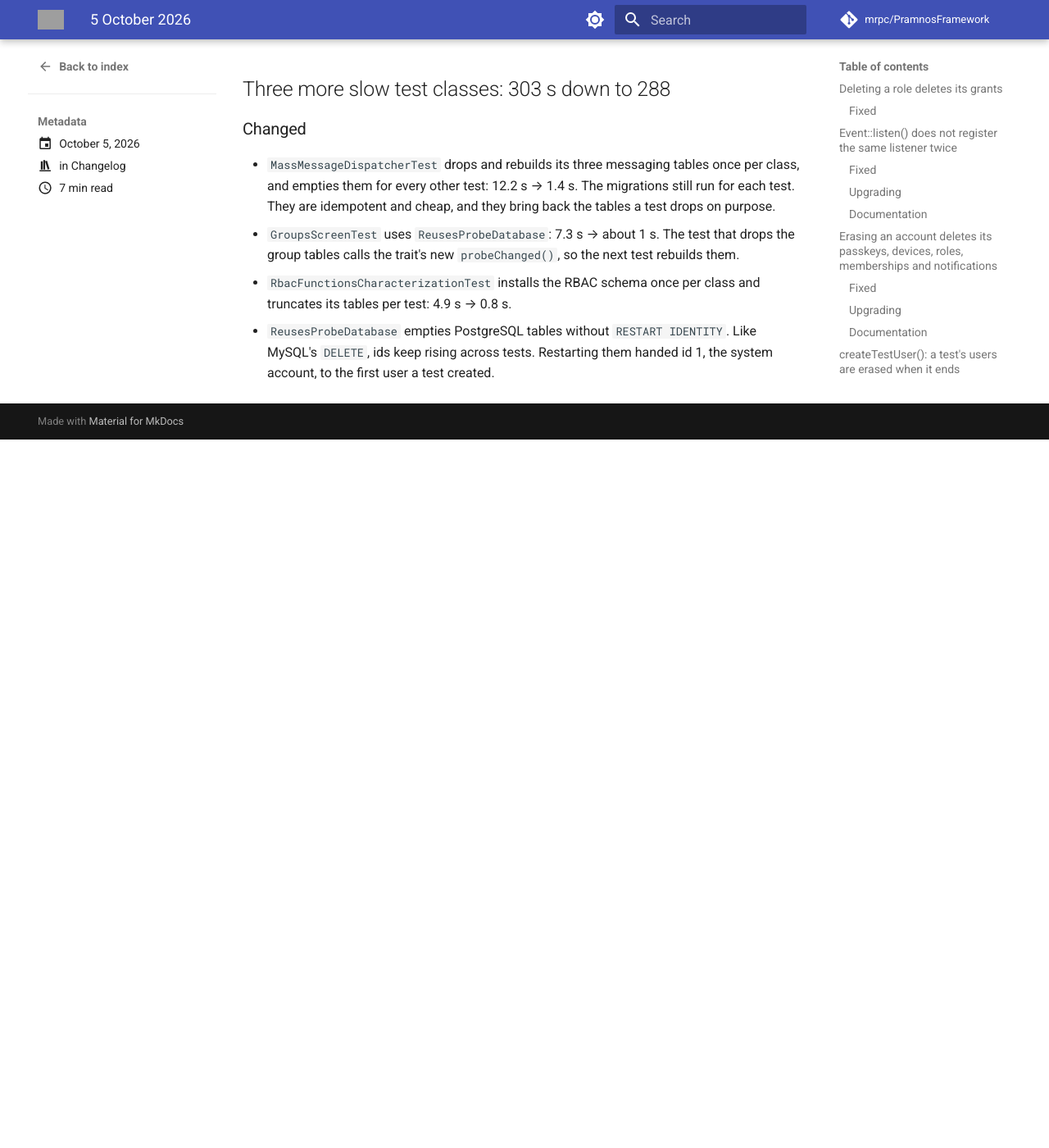
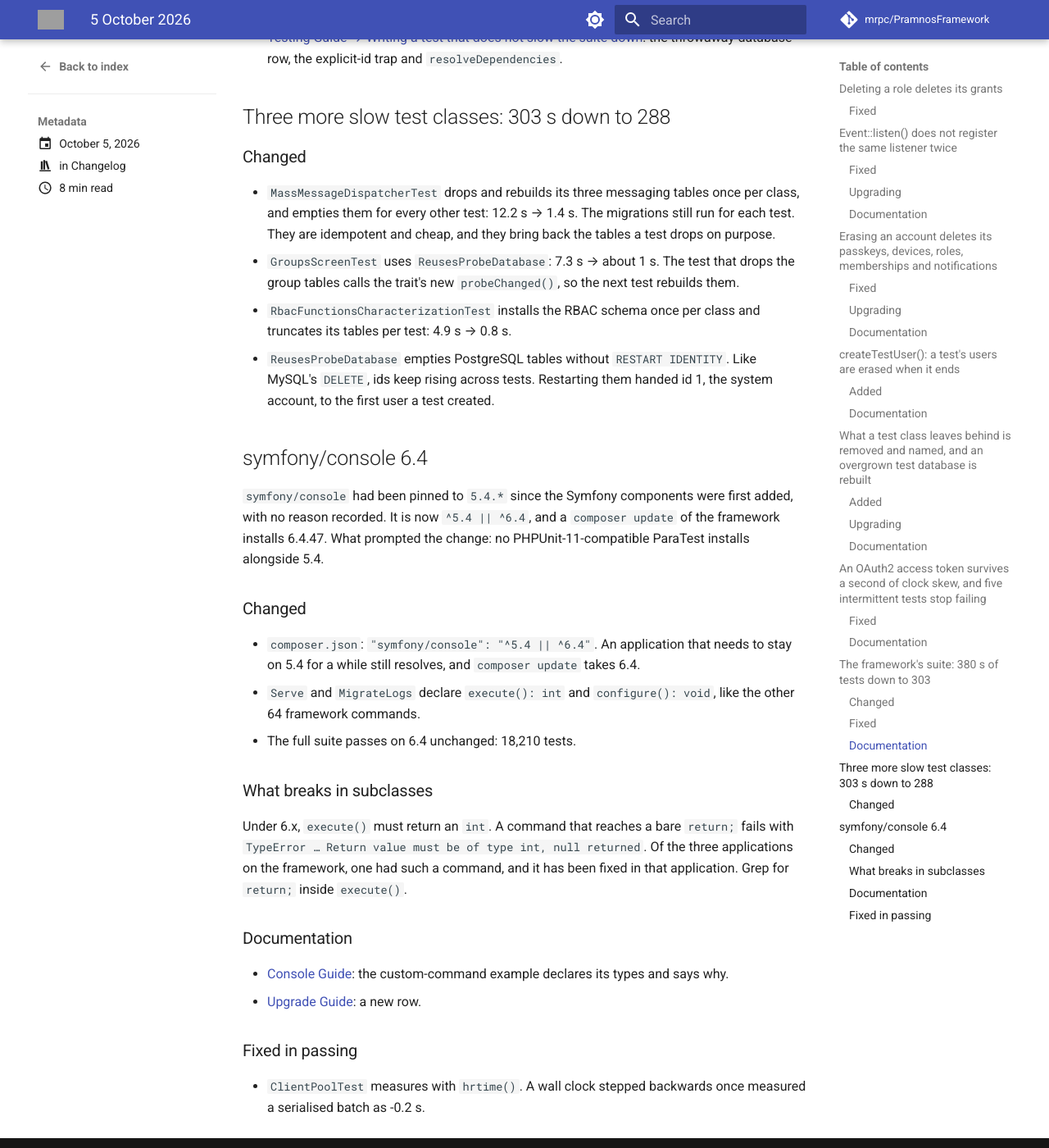
Before and after one commit to mrpc/PramnosFramework, an MkDocs documentation site: the page built from docs/version-history/posts/2026-10-05.md, in a window 1280 px wide and 1400 px high, scrolled down 6063 px. Shown: the whole window at 82% size. Built offline with MkDocs 1.6.1 and Material for MkDocs 9.7.7, drawn with Linux system fonts in a browser that asks for light colours; comment, search, counter and statistics services are not loaded; before the commit the page ends 6599 px from its top, so only the background shows below that; some of the changed text lies outside the part shown; grey boxes are pictures that could not be loaded.

Commit message:
build(console)!: symfony/console ^5.4 || ^6.4 — the framework installs 6.4; execute() must return an int

```diff
--- a/composer.json
+++ b/composer.json
@@ -17,7 +17,7 @@
         "php": ">=8.1",
         "ext-mbstring": "*",
         "symfony/mailer": "^5.4",
-        "symfony/console": "5.4.*",
+        "symfony/console": "^5.4 || ^6.4",
         "symfony/routing": "5.4.*",
         "symfony/finder": "5.4.*",
         "symfony/dotenv": "5.4.*",
--- a/docs/version-history/posts/2026-10-05.md
+++ b/docs/version-history/posts/2026-10-05.md
@@ -16,6 +16,7 @@ categories:
 - An OAuth2 access token survives a second of clock skew, and five intermittent tests stop failing
 - The framework's suite: 380 s of tests down to 303
 - Three more slow test classes: 303 s down to 288
+- symfony/console 6.4
 
 <!-- more -->
 
@@ -247,3 +248,35 @@ setup, so no application is affected.
 - `ReusesProbeDatabase` empties PostgreSQL tables without `RESTART IDENTITY`. Like MySQL's
   `DELETE`, ids keep rising across tests. Restarting them handed id 1, the system account,
   to the first user a test created.
+
+## symfony/console 6.4
+
+`symfony/console` had been pinned to `5.4.*` since the Symfony components were first added,
+with no reason recorded. It is now `^5.4 || ^6.4`, and a `composer update` of the framework installs
+6.4.47. What prompted the change: no PHPUnit-11-compatible ParaTest installs alongside 5.4.
+
+### Changed
+
+- `composer.json`: `"symfony/console": "^5.4 || ^6.4"`. An application that needs to stay on
+  5.4 for a while still resolves, and `composer update` takes 6.4.
+- `Serve` and `MigrateLogs` declare `execute(): int` and `configure(): void`, like the other
+  64 framework commands.
+- The full suite passes on 6.4 unchanged: 18,210 tests.
+
+### What breaks in subclasses
+
+Under 6.x, `execute()` must return an `int`. A command that reaches a bare `return;` fails
+with `TypeError … Return value must be of type int, null returned`. Of the three applications
+on the framework, one had such a command, and it has been fixed in that application. Grep for
+`return;` inside `execute()`.
+
+### Documentation
+
+- [Console Guide](../../Pramnos_Console_Guide.md): the custom-command example declares its
+  types and says why.
+- [Upgrade Guide](../../Pramnos_Upgrade_Guide.md#since-v12-unreleased): a new row.
+
+### Fixed in passing
+
+- `ClientPoolTest` measures with `hrtime()`. A wall clock stepped backwards once measured a
+  serialised batch as -0.2 s.
```
Also changed, not shown: other parts of docs/version-history/posts/2026-10-05.md (+1 -1 lines), docs/Pramnos_Console_Guide.md (+8 -2 lines), docs/Pramnos_Upgrade_Guide.md (+1 -0 lines), 3 other files.
